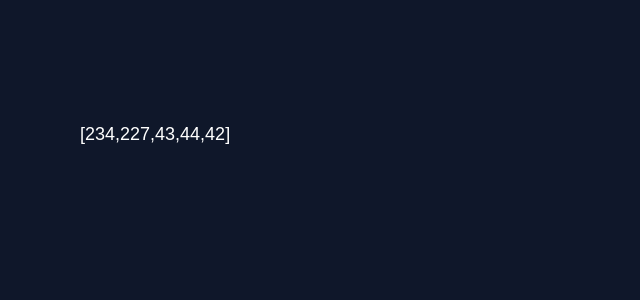
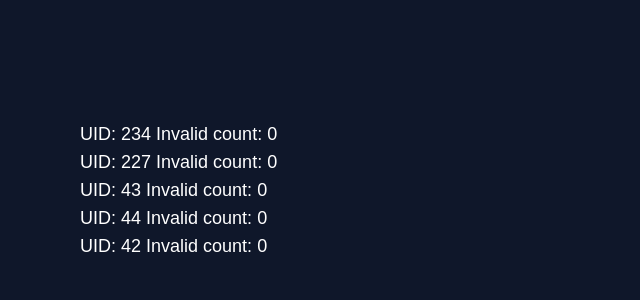
Before and after one commit to SmartDever02/fakenews, a Next.js app: page / in a window 1280 px wide. Shown: the top 300 px of the page, without its empty margins (0-640 px from the left). Built offline with nearby package versions, Linux system fonts and the light colour scheme; no server answers; the database is empty.

Commit message:
feat: temp ui

```diff
--- a/app/page.tsx
+++ b/app/page.tsx
@@ -1,9 +1,31 @@
-// import prisma from '@/lib/prisma'
+import prisma from '@/lib/prisma'
 
 export const dynamic = 'force-dynamic'
 
 export default async function Page() {
   const UIDArray = [234, 227, 43, 44, 42]
 
-  return <main className="p-20">{JSON.stringify(UIDArray)}</main>
+  let arr = []
+  for (let i = 0; i < UIDArray.length; i++) {
+    const data = await prisma.logs.findMany({
+      where: { uid: UIDArray[i] },
+      take: 250,
+    })
+    const count = data.filter(
+      (elem) => elem.is_first_try_valid === false
+    ).length
+    arr.push(count)
+  }
+
+  return (
+    <main className="p-20">
+      <ul>
+        {UIDArray.map((uid, index) => (
+          <li key={uid}>
+            UID: {uid} Invalid count: {arr[index]}
+          </li>
+        ))}
+      </ul>
+    </main>
+  )
 }
```
